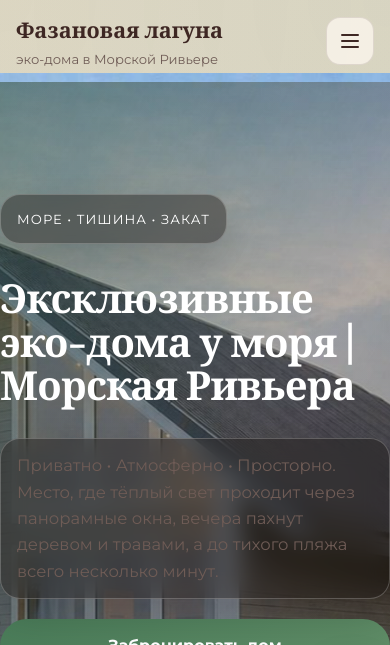
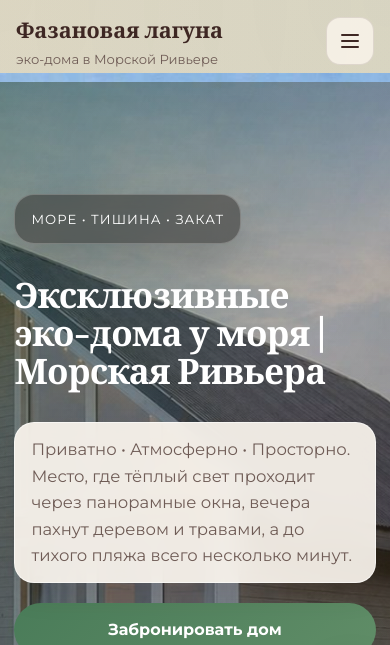
Before and after one commit to veniaminprost-dotcom/-, a website: page index.html in a window 390 px wide. Shown: the top 645 px of the page. Drawn offline with nearby package versions, Linux system fonts and the light colour scheme.

Commit message:
Improve hero text spacing and readability

```diff
--- a/assets/css/styles.css
+++ b/assets/css/styles.css
@@ -387,19 +387,23 @@ button {
 .hero__content {
   display: grid;
   gap: 1.25rem;
-  padding: 7rem 0 3rem;
+  padding: 7rem clamp(0.45rem, 2vw, 1.75rem) 3rem;
   color: #fff;
 }
 
 .hero__title {
-  font-size: clamp(2.5rem, 7vw, 5rem);
+  font-size: clamp(2.3rem, 6.2vw, 4.7rem);
   max-width: 11ch;
+  text-wrap: balance;
 }
 
 .hero__lead {
   max-width: 680px;
   font-size: 1.03rem;
-  color: rgba(255, 255, 255, 0.85);
+  color: var(--color-text);
+  background: rgba(255, 250, 242, 0.9);
+  border: 1px solid rgba(255, 255, 255, 0.58);
+  box-shadow: 0 12px 28px rgba(62, 39, 35, 0.12);
 }
 
 .hero__highlights {
@@ -1207,11 +1211,12 @@ a.icon-card:focus-visible {
   }
 
   .hero__content {
-    padding: 6rem 0 2rem;
+    padding: 6rem clamp(0.35rem, 4vw, 0.9rem) 2rem;
   }
 
   .hero__title {
     max-width: 100%;
+    font-size: clamp(2rem, 9vw, 2.9rem);
   }
 
   .btn,
```
